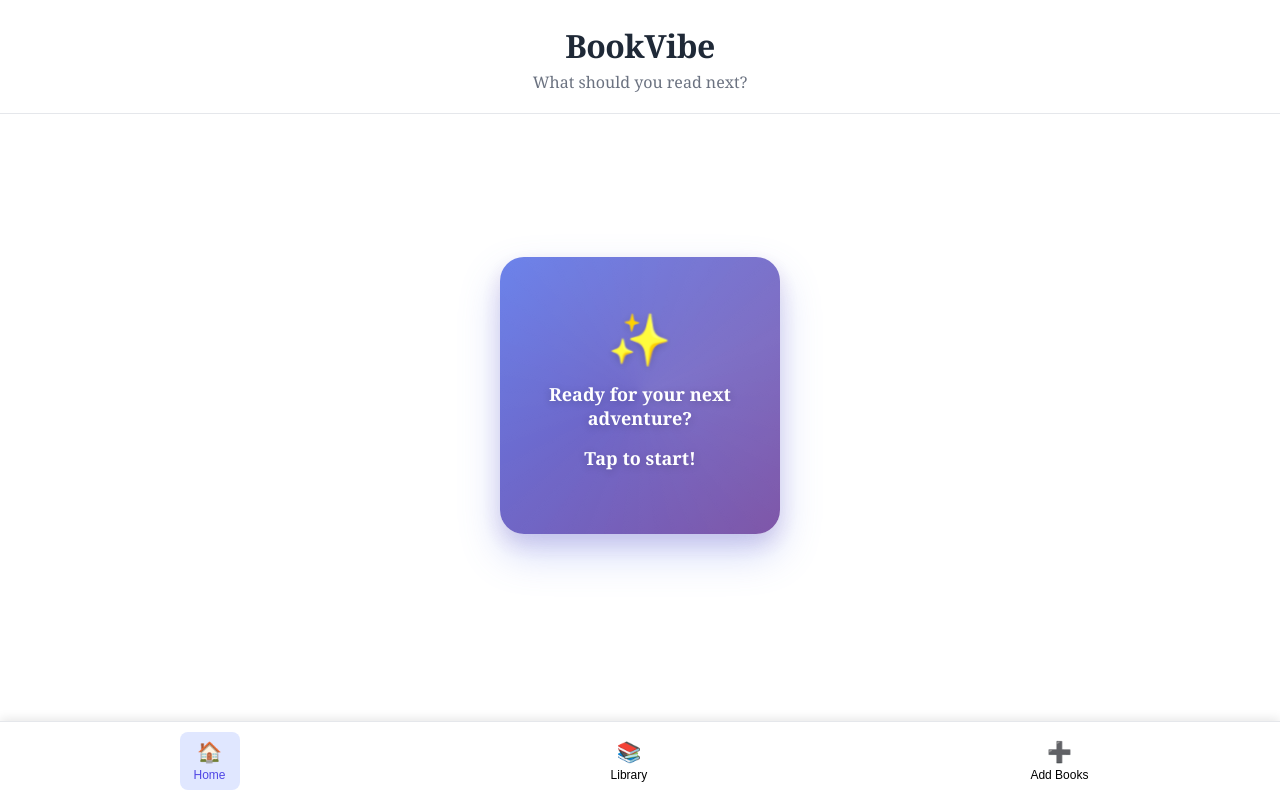
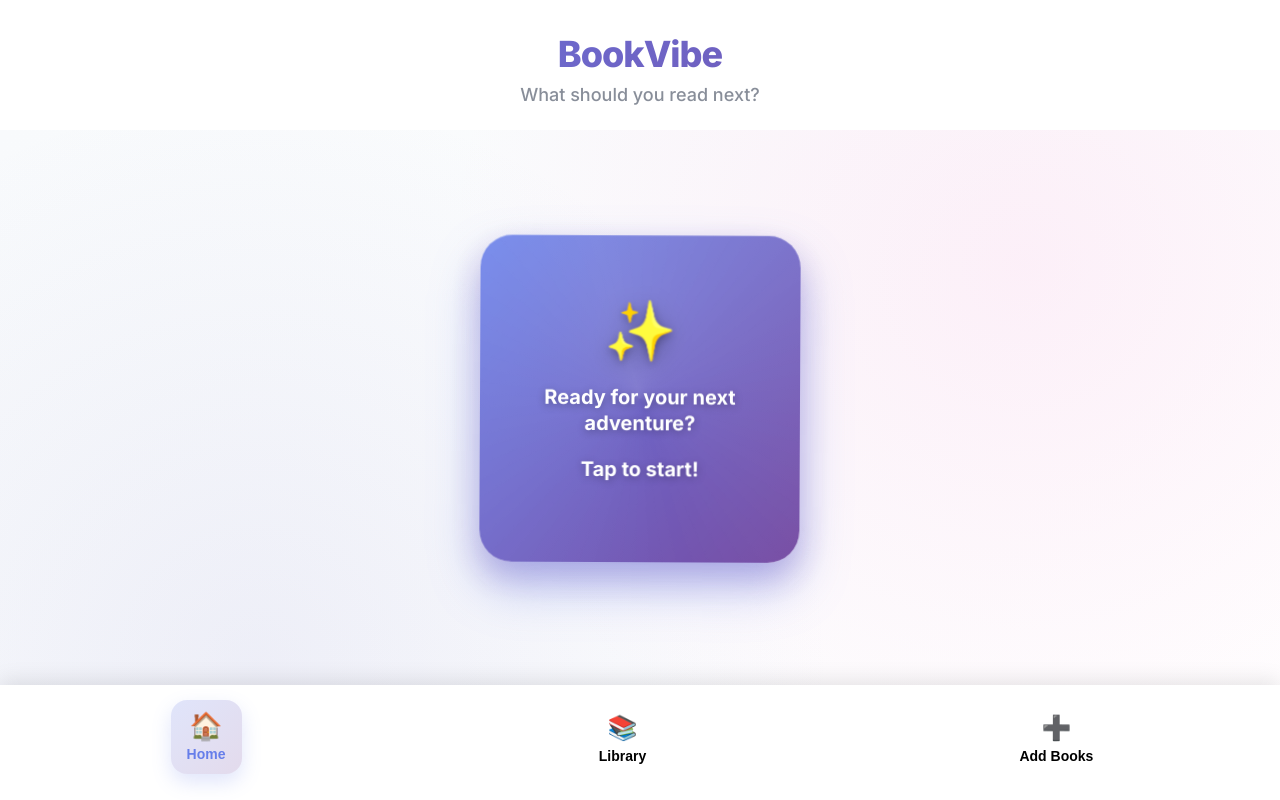
Before and after one commit to timcoe429/bookvibe, a React (Create React App) app in the folder client/: page / in a window 1280 px wide. Built offline with nearby package versions, Linux system fonts and the light colour scheme.

Commit message:
Update 23

```diff
--- a/client/public/index.html
+++ b/client/public/index.html
@@ -29,6 +29,8 @@
 
     <!-- Preconnect to external services -->
     <link rel="preconnect" href="https://fonts.googleapis.com" />
+    <link rel="preconnect" href="https://fonts.gstatic.com" crossorigin />
+    <link href="https://fonts.googleapis.com/css2?family=Inter:wght@400;500;600;700;800&display=swap" rel="stylesheet" />
     <link rel="preconnect" href="https://covers.openlibrary.org" />
     <link rel="preconnect" href="https://www.googleapis.com" />
 
--- a/client/src/App.css
+++ b/client/src/App.css
@@ -5,10 +5,18 @@
 }
 
 body {
-  font-family: 'Georgia', serif;
-  background: linear-gradient(135deg, #ffecd2 0%, #fcb69f 100%);
+  font-family: 'Inter', -apple-system, BlinkMacSystemFont, 'Segoe UI', Roboto, sans-serif;
+  background: linear-gradient(145deg, #667eea 0%, #764ba2 50%, #667eea 100%);
+  background-size: 400% 400%;
+  animation: gradientShift 15s ease infinite;
   min-height: 100vh;
   overflow: hidden;
+}
+
+@keyframes gradientShift {
+  0% { background-position: 0% 50%; }
+  50% { background-position: 100% 50%; }
+  100% { background-position: 0% 50%; }
 }
 
 .app-container {
@@ -17,171 +25,217 @@ body {
   display: flex;
   justify-content: center;
   align-items: center;
-  background: linear-gradient(135deg, #ffecd2 0%, #fcb69f 100%);
+  background: linear-gradient(145deg, #667eea 0%, #764ba2 50%, #667eea 100%);
+  background-size: 400% 400%;
+  animation: gradientShift 15s ease infinite;
 }
 
 .phone-container {
   width: 100%;
   height: 100%;
-  background: #fff;
+  background: #ffffff;
+  backdrop-filter: blur(20px);
   overflow: hidden;
   position: relative;
   display: flex;
   flex-direction: column;
+  box-shadow: 0 25px 50px rgba(0, 0, 0, 0.25);
 }
 
 .header {
-  background: #ffffff;
+  background: rgba(255, 255, 255, 0.95);
+  backdrop-filter: blur(20px);
   color: #1f2937;
-  padding: 24px 20px 20px;
+  padding: 32px 24px 24px;
   text-align: center;
   flex-shrink: 0;
-  border-bottom: 1px solid #e5e7eb;
+  border-bottom: 1px solid rgba(255, 255, 255, 0.2);
+  box-shadow: 0 4px 20px rgba(0, 0, 0, 0.08);
 }
 
 .header h1 {
-  font-size: 32px;
-  font-weight: 700;
-  letter-spacing: -0.5px;
+  font-size: 36px;
+  font-weight: 800;
+  letter-spacing: -1px;
   margin: 0;
+  background: linear-gradient(135deg, #667eea 0%, #764ba2 100%);
+  background-clip: text;
+  -webkit-background-clip: text;
+  -webkit-text-fill-color: transparent;
+  text-shadow: none;
 }
 
 .subtitle {
   color: #6b7280;
-  margin-top: 4px;
-  font-size: 16px;
-  font-weight: 400;
+  margin-top: 8px;
+  font-size: 18px;
+  font-weight: 500;
+  opacity: 0.8;
 }
 
 .main-content {
   flex: 1;
-  padding: 20px;
-  padding-bottom: 140px; /* Much more space for bottom nav */
-  background: white;
+  padding: 24px;
+  padding-bottom: 140px; /* Extra space to ensure content is never hidden */
+  background: linear-gradient(135deg, #f8fafc 0%, #ffffff 100%);
   overflow: hidden;
   display: flex;
   flex-direction: column;
+  position: relative;
+}
+
+.main-content::before {
+  content: '';
+  position: absolute;
+  top: 0;
+  left: 0;
+  right: 0;
+  bottom: 0;
+  background:
+    radial-gradient(circle at 20% 80%, rgba(120, 119, 198, 0.1) 0%, transparent 50%),
+    radial-gradient(circle at 80% 20%, rgba(255, 119, 198, 0.1) 0%, transparent 50%);
+  pointer-events: none;
 }
 
 .mood-section {
-  margin-bottom: 20px;
+  margin-bottom: 24px;
   flex-shrink: 0;
+  position: relative;
+  z-index: 2;
 }
 
 .section-title {
-  font-size: 18px;
-  color: #333;
-  margin-bottom: 12px;
-  font-weight: 300;
+  font-size: 24px;
+  color: #1f2937;
+  margin-bottom: 16px;
+  font-weight: 700;
+  text-align: center;
 }
 
 .mood-buttons {
   display: grid;
   grid-template-columns: 1fr 1fr;
-  gap: 10px;
-  margin-bottom: 20px;
+  gap: 16px;
+  margin-bottom: 24px;
 }
 
 .mood-btn {
-  padding: 12px;
-  border: 2px solid #f0f0f0;
-  border-radius: 16px;
-  background: white;
+  padding: 16px;
+  border: 2px solid rgba(255, 255, 255, 0.6);
+  border-radius: 20px;
+  background: rgba(255, 255, 255, 0.9);
+  backdrop-filter: blur(10px);
   cursor: pointer;
-  transition: all 0.3s ease;
+  transition: all 0.4s cubic-bezier(0.4, 0, 0.2, 1);
   text-align: center;
-  font-size: 14px;
-  font-family: 'Georgia', serif;
+  font-size: 16px;
+  font-weight: 600;
+  box-shadow: 0 8px 32px rgba(0, 0, 0, 0.1);
 }
 
 .mood-btn:hover, .mood-btn.active {
-  border-color: #667eea;
+  border-color: transparent;
   background: linear-gradient(135deg, #667eea 0%, #764ba2 100%);
   color: white;
-  transform: translateY(-2px);
-  box-shadow: 0 8px 20px rgba(102, 126, 234, 0.3);
+  transform: translateY(-4px) scale(1.02);
+  box-shadow: 0 20px 40px rgba(102, 126, 234, 0.4);
 }
 
 .book-card {
-  background: white;
-  border: 1px solid #e5e7eb;
-  border-radius: 16px;
+  background: rgba(255, 255, 255, 0.95);
+  backdrop-filter: blur(20px);
+  border: 1px solid rgba(255, 255, 255, 0.2);
+  border-radius: 24px;
   padding: 48px 32px;
   margin-bottom: 40px;
   text-align: center;
   box-shadow:
-    0 4px 6px -1px rgba(0, 0, 0, 0.1),
-    0 2px 4px -1px rgba(0, 0, 0, 0.06);
-  animation: fadeIn 0.8s ease;
+    0 20px 40px rgba(0, 0, 0, 0.1),
+    0 1px 3px rgba(0, 0, 0, 0.05);
+  animation: fadeInUp 0.8s cubic-bezier(0.4, 0, 0.2, 1);
   flex: 1;
   display: flex;
   flex-direction: column;
   justify-content: center;
   position: relative;
+  z-index: 2;
 }
 
 .book-cover {
-  width: 180px;
-  height: 240px;
-  background: #f3f4f6;
-  border: 1px solid #e5e7eb;
-  border-radius: 12px;
-  margin: 0 auto 28px;
+  width: 200px;
+  height: 280px;
+  background: linear-gradient(135deg, #f3f4f6 0%, #e5e7eb 100%);
+  border: none;
+  border-radius: 16px;
+  margin: 0 auto 32px;
   display: flex;
   align-items: center;
   justify-content: center;
   color: #6b7280;
-  font-size: 16px;
-  font-weight: 500;
+  font-size: 18px;
+  font-weight: 600;
+  line-height: 1.2;
+  box-shadow:
+    0 10px 25px rgba(0, 0, 0, 0.1),
+    inset 0 1px 0 rgba(255, 255, 255, 0.6);
+  transition: transform 0.3s ease;
+}
+
+.book-cover:hover {
+  transform: translateY(-2px) rotateY(5deg);
+}
+
+.book-title {
+  font-size: 32px;
+  font-weight: 800;
+  color: #1a1a1a;
+  margin-bottom: 16px;
+  text-shadow: 0 2px 4px rgba(0, 0, 0, 0.1);
   line-height: 1.2;
 }
 
-.book-title {
-  font-size: 28px;
-  font-weight: bold;
-  color: #1a1a1a;
-  margin-bottom: 12px;
-  text-shadow: 0 1px 2px rgba(0, 0, 0, 0.1);
-}
-
 .book-author {
-  color: #666;
-  font-size: 20px;
-  margin-bottom: 35px;
+  color: #6b7280;
+  font-size: 22px;
+  margin-bottom: 40px;
   font-style: italic;
+  font-weight: 500;
 }
 
 .action-buttons {
   display: flex;
-  gap: 12px;
+  gap: 16px;
   justify-content: center;
 }
 
 .btn {
-  padding: 10px 20px;
+  padding: 16px 32px;
   border: none;
-  border-radius: 20px;
-  font-size: 14px;
-  font-weight: 600;
+  border-radius: 16px;
+  font-size: 16px;
+  font-weight: 700;
   cursor: pointer;
-  transition: all 0.3s ease;
-  font-family: 'Georgia', serif;
+  transition: all 0.3s cubic-bezier(0.4, 0, 0.2, 1);
+  font-family: 'Inter', sans-serif;
+  box-shadow: 0 8px 25px rgba(0, 0, 0, 0.15);
 }
 
 .btn-primary {
-  background: #3b82f6;
+  background: linear-gradient(135deg, #667eea 0%, #764ba2 100%);
   color: white;
-  padding: 14px 28px;
-  font-size: 18px;
-  font-weight: 600;
-  border-radius: 8px;
+  padding: 18px 36px;
+  font-size: 20px;
+  font-weight: 700;
+  border-radius: 16px;
   border: none;
-  box-shadow: 0 1px 3px 0 rgba(0, 0, 0, 0.1), 0 1px 2px 0 rgba(0, 0, 0, 0.06);
+  box-shadow:
+    0 10px 30px rgba(102, 126, 234, 0.4),
+    0 1px 3px rgba(0, 0, 0, 0.1);
 }
 
 .btn:hover {
-  transform: translateY(-2px);
-  box-shadow: 0 8px 20px rgba(0,0,0,0.2);
+  transform: translateY(-3px) scale(1.02);
+  box-shadow: 0 15px 35px rgba(0, 0, 0, 0.2);
 }
 
 .btn-surprise {
@@ -193,8 +247,8 @@ body {
 .stats {
   display: flex;
   justify-content: center;
-  padding-top: 15px;
-  border-top: 1px solid #f0f0f0;
+  padding-top: 20px;
+  border-top: 1px solid rgba(255, 255, 255, 0.2);
   flex-shrink: 0;
 }
 
@@ -203,15 +257,19 @@ body {
 }
 
 .stat-number {
-  font-size: 20px;
-  font-weight: bold;
-  color: #667eea;
+  font-size: 24px;
+  font-weight: 800;
+  background: linear-gradient(135deg, #667eea 0%, #764ba2 100%);
+  background-clip: text;
+  -webkit-background-clip: text;
+  -webkit-text-fill-color: transparent;
 }
 
 .stat-label {
-  font-size: 12px;
-  color: #666;
+  font-size: 14px;
+  color: #6b7280;
   margin-top: 4px;
+  font-weight: 500;
 }
 
 .loading {
@@ -219,34 +277,43 @@ body {
   justify-content: center;
   align-items: center;
   height: 100%;
-  font-size: 18px;
+  font-size: 20px;
   color: #667eea;
+  font-weight: 600;
 }
 
-@keyframes fadeIn {
-  from { opacity: 0; transform: translateY(20px); }
-  to { opacity: 1; transform: translateY(0); }
+@keyframes fadeInUp {
+  from {
+    opacity: 0;
+    transform: translateY(30px);
+  }
+  to {
+    opacity: 1;
+    transform: translateY(0);
+  }
 }
 
 .spinning-wheel {
   text-align: center;
-  padding: 40px 20px;
+  padding: 60px 24px;
   position: relative;
   z-index: 2;
 }
 
 .wheel-text {
-  font-size: 18px;
+  font-size: 22px;
   color: #374151;
-  margin-bottom: 24px;
-  font-weight: 500;
-  animation: pulse 2s ease-in-out infinite;
+  margin-bottom: 32px;
+  font-weight: 600;
+  animation: gentlePulse 3s ease-in-out infinite;
+  line-height: 1.4;
 }
 
 .book-icon {
-  font-size: 64px;
-  animation: pulse 2s ease-in-out infinite;
-  color: #6b7280;
+  font-size: 80px;
+  animation: gentlePulse 3s ease-in-out infinite;
+  color: #667eea;
+  filter: drop-shadow(0 4px 8px rgba(102, 126, 234, 0.3));
 }
 
 @keyframes spin {
@@ -254,15 +321,22 @@ body {
   to { transform: rotate(360deg); }
 }
 
-@keyframes pulse {
-  0%, 100% { opacity: 1; }
-  50% { opacity: 0.7; }
+@keyframes gentlePulse {
+  0%, 100% {
+    opacity: 1;
+    transform: scale(1);
+  }
+  50% {
+    opacity: 0.8;
+    transform: scale(1.05);
+  }
 }
 
 .book-card.spinning {
-  background: #f8fafc;
+  background: rgba(248, 250, 252, 0.95);
+  backdrop-filter: blur(20px);
   color: #1f2937;
-  border: 1px solid #e2e8f0;
+  border: 1px solid rgba(255, 255, 255, 0.3);
 }
 
 .magic-start {
@@ -271,36 +345,40 @@ body {
   align-items: center;
   height: 100%;
   flex: 1;
+  position: relative;
+  z-index: 2;
 }
 
 .magic-circle {
   text-align: center;
-  padding: 48px 32px;
+  padding: 60px 40px;
   background: linear-gradient(135deg, #667eea 0%, #764ba2 100%);
   border: none;
-  border-radius: 24px;
-  width: 280px;
-  min-height: 200px;
+  border-radius: 32px;
+  width: 320px;
+  min-height: 280px;
   display: flex;
   flex-direction: column;
   justify-content: center;
   align-items: center;
   color: white;
   box-shadow:
-    0 20px 40px rgba(102, 126, 234, 0.3),
-    0 10px 20px rgba(118, 75, 162, 0.2);
-  animation: float 3s ease-in-out infinite;
+    0 25px 50px rgba(102, 126, 234, 0.4),
+    0 15px 30px rgba(118, 75, 162, 0.3),
+    inset 0 1px 0 rgba(255, 255, 255, 0.2);
+  animation: magicFloat 4s ease-in-out infinite;
   position: relative;
   cursor: pointer;
-  transition: all 0.3s ease;
+  transition: all 0.4s cubic-bezier(0.4, 0, 0.2, 1);
   overflow: hidden;
 }
 
 .magic-circle:hover {
-  transform: translateY(-6px) scale(1.02);
+  transform: translateY(-8px) scale(1.03);
   box-shadow:
-    0 25px 50px rgba(102, 126, 234, 0.4),
-    0 15px 30px rgba(118, 75, 162, 0.3);
+    0 35px 70px rgba(102, 126, 234, 0.5),
+    0 20px 40px rgba(118, 75, 162, 0.4),
+    inset 0 1px 0 rgba(255, 255, 255, 0.3);
 }
 
 .magic-circle::before {
@@ -310,124 +388,166 @@ body {
   left: -50%;
   width: 200%;
   height: 200%;
-  background: conic-gradient(from 0deg, transparent, rgba(255, 255, 255, 0.1), transparent);
-  animation: rotate 8s linear infinite;
+  background: conic-gradient(from 0deg, transparent, rgba(255, 255, 255, 0.15), transparent);
+  animation: magicRotate 12s linear infinite;
 }
 
 .magic-text {
-  font-size: 18px;
-  margin-bottom: 16px;
-  font-weight: 600;
+  font-size: 20px;
+  margin-bottom: 20px;
+  font-weight: 700;
   color: white;
-  text-shadow: 0 2px 8px rgba(0, 0, 0, 0.2);
+  text-shadow: 0 2px 8px rgba(0, 0, 0, 0.3);
   position: relative;
   z-index: 2;
+  line-height: 1.3;
 }
 
 .magic-text:first-child {
-  font-size: 48px;
-  margin-bottom: 12px;
-  animation: sparkle 2s ease-in-out infinite;
+  font-size: 56px;
+  margin-bottom: 16px;
+  animation: magicSparkle 3s ease-in-out infinite;
+  filter: drop-shadow(0 4px 8px rgba(0, 0, 0, 0.2));
 }
 
 .vibe-selection {
   text-align: center;
-  padding: 20px;
+  padding: 24px;
+  position: relative;
+  z-index: 2;
 }
 
 .vibe-buttons {
   display: grid;
   grid-template-columns: 1fr 1fr;
-  gap: 15px;
-  margin-top: 20px;
+  gap: 20px;
+  margin-top: 24px;
 }
 
 .vibe-btn {
   background: linear-gradient(135deg, #667eea 0%, #764ba2 100%);
   color: white;
   border: none;
-  padding: 20px;
-  border-radius: 20px;
-  font-size: 16px;
-  font-weight: 600;
+  padding: 24px 20px;
+  border-radius: 24px;
+  font-size: 18px;
+  font-weight: 700;
   cursor: pointer;
-  transition: all 0.3s ease;
-  box-shadow: 0 10px 30px rgba(102, 126, 234, 0.3);
+  transition: all 0.4s cubic-bezier(0.4, 0, 0.2, 1);
+  box-shadow:
+    0 15px 35px rgba(102, 126, 234, 0.3),
+    inset 0 1px 0 rgba(255, 255, 255, 0.2);
+  position: relative;
+  overflow: hidden;
+}
+
+.vibe-btn::before {
+  content: '';
+  position: absolute;
+  top: 0;
+  left: -100%;
+  width: 100%;
+  height: 100%;
+  background: linear-gradient(90deg, transparent, rgba(255, 255, 255, 0.2), transparent);
+  transition: left 0.5s;
+}
+
+.vibe-btn:hover::before {
+  left: 100%;
 }
 
 .vibe-btn:hover {
-  transform: translateY(-5px);
-  box-shadow: 0 15px 40px rgba(102, 126, 234, 0.4);
+  transform: translateY(-6px) scale(1.02);
+  box-shadow:
+    0 25px 50px rgba(102, 126, 234, 0.4),
+    inset 0 1px 0 rgba(255, 255, 255, 0.3);
 }
 
-@keyframes float {
-  0%, 100% { transform: translateY(0px); }
-  50% { transform: translateY(-8px); }
+@keyframes magicFloat {
+  0%, 100% { transform: translateY(0px) rotate(0deg); }
+  25% { transform: translateY(-6px) rotate(0.5deg); }
+  50% { transform: translateY(-12px) rotate(0deg); }
+  75% { transform: translateY(-6px) rotate(-0.5deg); }
 }
 
-@keyframes sparkle {
+@keyframes magicSparkle {
   0%, 100% {
     transform: scale(1) rotate(0deg);
-    filter: brightness(1);
+    filter: brightness(1) drop-shadow(0 4px 8px rgba(0, 0, 0, 0.2));
+  }
+  25% {
+    transform: scale(1.05) rotate(2deg);
+    filter: brightness(1.2) drop-shadow(0 6px 12px rgba(0, 0, 0, 0.3));
   }
   50% {
-    transform: scale(1.1) rotate(5deg);
-    filter: brightness(1.3);
+    transform: scale(1.1) rotate(0deg);
+    filter: brightness(1.3) drop-shadow(0 8px 16px rgba(0, 0, 0, 0.4));
+  }
+  75% {
+    transform: scale(1.05) rotate(-2deg);
+    filter: brightness(1.2) drop-shadow(0 6px 12px rgba(0, 0, 0, 0.3));
   }
 }
 
-@keyframes rotate {
+@keyframes magicRotate {
   from { transform: rotate(0deg); }
   to { transform: rotate(360deg); }
 }
 
 .add-books-section {
   text-align: center;
-  margin-top: 30px;
-  padding: 20px;
+  margin-top: 40px;
+  padding: 24px;
+  position: relative;
+  z-index: 2;
 }
 
 .add-books-text {
-  font-size: 16px;
-  color: #666;
-  margin-bottom: 15px;
-  font-weight: 500;
+  font-size: 18px;
+  color: #6b7280;
+  margin-bottom: 20px;
+  font-weight: 600;
 }
 
 .add-books-btn {
   background: linear-gradient(135deg, #10b981 0%, #059669 100%);
   color: white;
   border: none;
-  padding: 15px 25px;
-  border-radius: 25px;
-  font-size: 16px;
-  font-weight: 600;
+  padding: 18px 32px;
+  border-radius: 20px;
+  font-size: 18px;
+  font-weight: 700;
   cursor: pointer;
-  transition: all 0.3s ease;
-  box-shadow: 0 8px 25px rgba(16, 185, 129, 0.3);
+  transition: all 0.3s cubic-bezier(0.4, 0, 0.2, 1);
+  box-shadow:
+    0 10px 30px rgba(16, 185, 129, 0.3),
+    inset 0 1px 0 rgba(255, 255, 255, 0.2);
 }
 
 .add-books-btn:hover {
-  transform: translateY(-2px);
-  box-shadow: 0 12px 35px rgba(16, 185, 129, 0.4);
+  transform: translateY(-3px) scale(1.02);
+  box-shadow:
+    0 15px 40px rgba(16, 185, 129, 0.4),
+    inset 0 1px 0 rgba(255, 255, 255, 0.3);
 }
 
 .add-more-btn {
   background: linear-gradient(135deg, #6366f1 0%, #4f46e5 100%);
   color: white;
   border: none;
-  padding: 8px 16px;
-  border-radius: 20px;
-  font-size: 12px;
-  font-weight: 600;
+  padding: 12px 20px;
+  border-radius: 16px;
+  font-size: 14px;
+  font-weight: 700;
   cursor: pointer;
-  transition: all 0.3s ease;
-  margin-left: 15px;
+  transition: all 0.3s cubic-bezier(0.4, 0, 0.2, 1);
+  margin-left: 16px;
+  box-shadow: 0 6px 20px rgba(99, 102, 241, 0.3);
 }
 
 .add-more-btn:hover {
-  transform: translateY(-1px);
-  box-shadow: 0 4px 15px rgba(99, 102, 241, 0.3);
+  transform: translateY(-2px) scale(1.02);
+  box-shadow: 0 8px 25px rgba(99, 102, 241, 0.4);
 }
 
 .bottom-nav {
@@ -435,12 +555,13 @@ body {
   bottom: 0;
   left: 0;
   right: 0;
-  background: white;
-  border-top: 1px solid #e5e7eb;
+  background: rgba(255, 255, 255, 0.95);
+  backdrop-filter: blur(20px);
+  border-top: 1px solid rgba(255, 255, 255, 0.2);
   display: flex;
   justify-content: space-around;
-  padding: 10px 0;
-  box-shadow: 0 -2px 10px rgba(0, 0, 0, 0.1);
+  padding: 16px 0 24px;
+  box-shadow: 0 -4px 20px rgba(0, 0, 0, 0.1);
   z-index: 1000;
 }
 
@@ -450,30 +571,38 @@ body {
   align-items: center;
   background: none;
   border: none;
-  padding: 8px 12px;
+  padding: 12px 16px;
   cursor: pointer;
-  transition: all 0.3s ease;
-  border-radius: 8px;
-  min-width: 60px;
+  transition: all 0.3s cubic-bezier(0.4, 0, 0.2, 1);
+  border-radius: 16px;
+  min-width: 70px;
 }
 
 .nav-tab:hover {
-  background: #f3f4f6;
+  background: rgba(102, 126, 234, 0.1);
+  transform: translateY(-2px);
 }
 
 .nav-tab.active {
-  background: #e0e7ff;
-  color: #4f46e5;
+  background: linear-gradient(135deg, rgba(102, 126, 234, 0.2) 0%, rgba(118, 75, 162, 0.2) 100%);
+  color: #667eea;
+  transform: translateY(-2px);
+  box-shadow: 0 8px 20px rgba(102, 126, 234, 0.2);
 }
 
 .nav-icon {
-  font-size: 20px;
-  margin-bottom: 4px;
+  font-size: 24px;
+  margin-bottom: 6px;
+  transition: transform 0.3s ease;
+}
+
+.nav-tab.active .nav-icon {
+  transform: scale(1.1);
 }
 
 .nav-label {
-  font-size: 12px;
-  font-weight: 500;
+  font-size: 14px;
+  font-weight: 600;
 }
 
 /* Mobile responsiveness */
@@ -487,25 +616,36 @@ body {
   }
 
   .main-content {
-    padding: 15px;
+    padding: 20px;
+    padding-bottom: 150px;
   }
 
   .book-cover {
-    width: 120px;
-    height: 160px;
-    font-size: 12px;
+    width: 160px;
+    height: 220px;
+    font-size: 16px;
   }
 
   .book-title {
-    font-size: 20px;
+    font-size: 26px;
   }
 
   .book-author {
+    font-size: 18px;
+  }
+
+  .btn {
+    padding: 14px 24px;
     font-size: 16px;
   }
 
-  .btn {
-    padding: 8px 16px;
-    font-size: 12px;
+  .magic-circle {
+    width: 280px;
+    min-height: 240px;
+    padding: 48px 32px;
+  }
+
+  .magic-text:first-child {
+    font-size: 48px;
   }
 }
--- a/client/src/App.jsx
+++ b/client/src/App.jsx
@@ -107,9 +107,9 @@ function App() {
           setIsSpinning(false);
           setSpinningText('');
           setShowVibes(false);
-        }, 1000);
+        }, 1500);
       }
-    }, 1500);
+    }, 3000);
   };
 
   const handleMoodChange = (mood) => {
```
